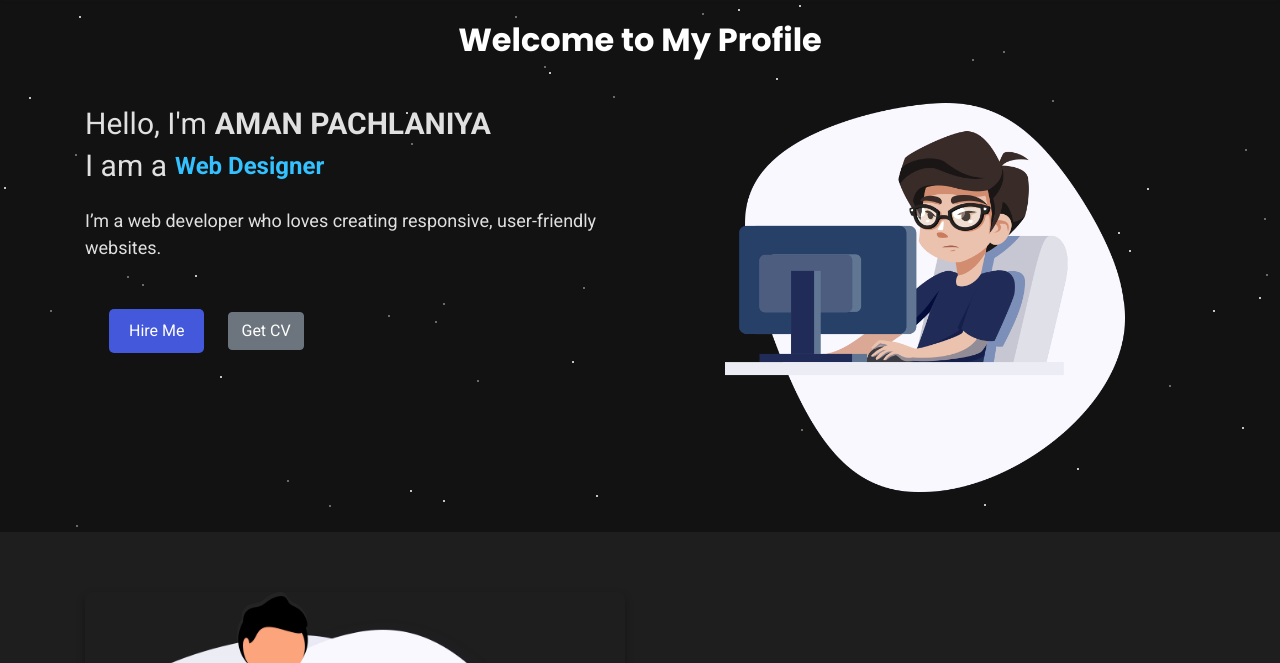
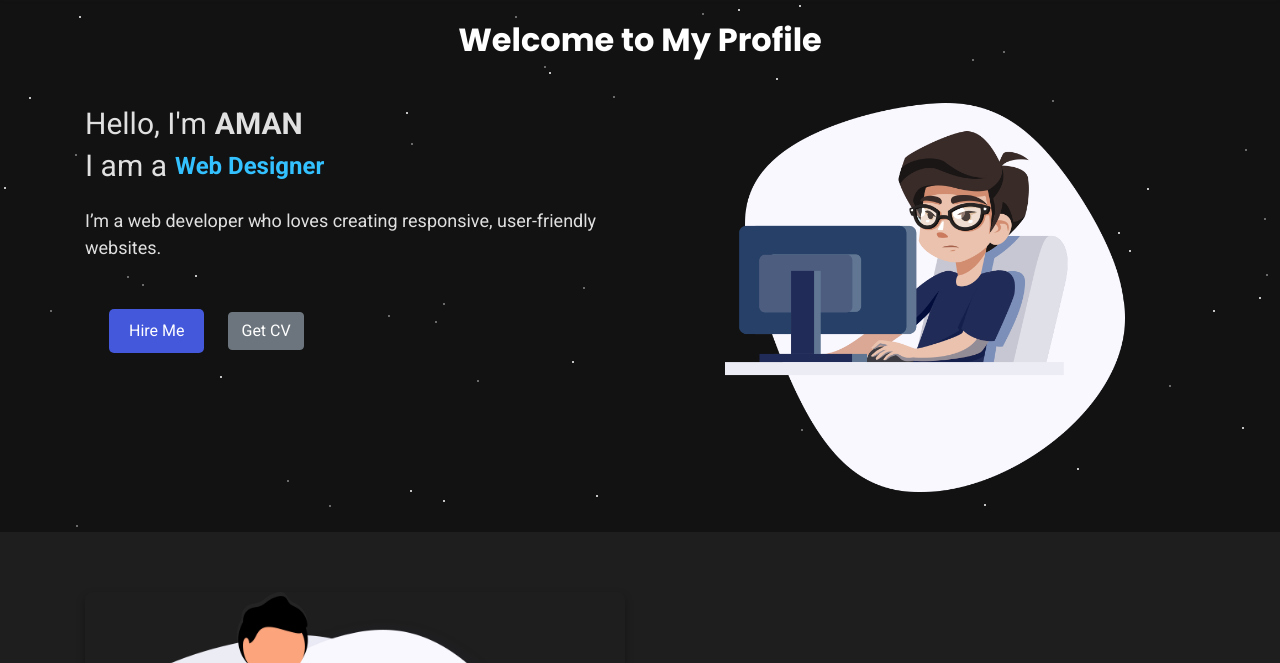
Before and after one commit to Aman-Pachlaniya/MyPortfolio, a plain HTML site: page index.html in a window 1280 px wide. Shown: the part 79-742 px from the top of the page. Drawn offline with nearby package versions, Linux system fonts and the light colour scheme.

Commit message:
Update index.html

```diff
--- a/index.html
+++ b/index.html
@@ -93,7 +93,7 @@
                 <!-- Left Side Content -->
                 <div class="col-lg-6">
                     <!-- Main Introduction -->
-                    <h3 class="main_intro">Hello, I'm <span class="name"> Aman Pachlaniya </span></h3>
+                    <h3 class="main_intro">Hello, I'm <span class="name">Aman</span></h3>
                     <h3 class="main_intro">I am a<span id="slideshow"></span></h3>
 
                     <!-- Short Description About You -->
```
